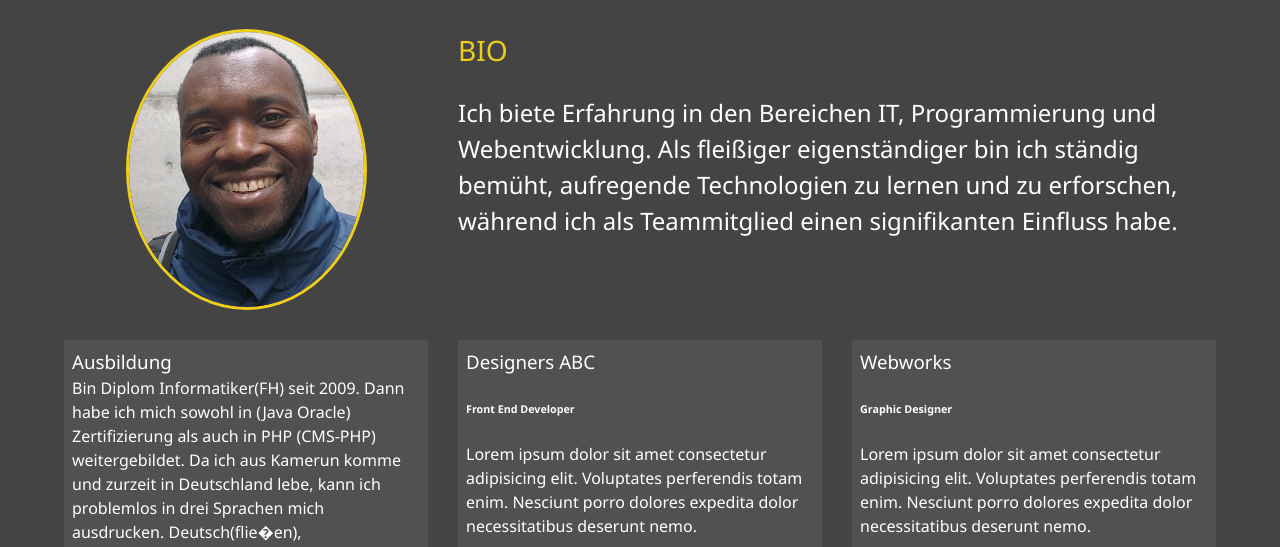
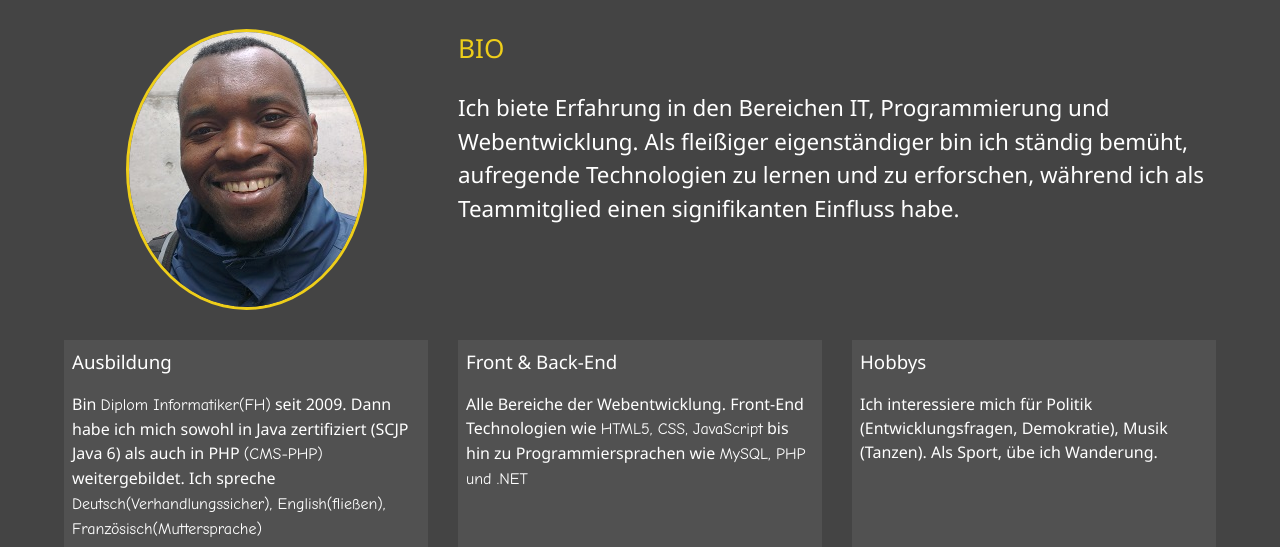
Before and after one commit to alain-kaal/html5-meine-portofolio, a website: page dist/about.html in a window 1280 px wide. Shown: the part 253-800 px from the top of the page. Drawn offline with Linux system fonts and the light colour scheme.

Commit message:
edit about page

```diff
--- a/scss/main.scss
+++ b/scss/main.scss
@@ -91,7 +91,7 @@ main {
 
   .bio {
     grid-area: bio;
-    font-size: 1.5rem;
+    font-size: 1.4rem;
   }
 
   .job-1 {
@@ -110,6 +110,10 @@ main {
     background: lighten($primary-color, 5);
     padding: 0.5rem;
     border-bottom: $secondary-color 5px solid;
+
+    span {
+      font-family: Comic Sans MS, Comic Sans, cursive;
+    }
   }
 }
 
```
Also changed, not shown: dist/about.html, dist/css/main.css.
